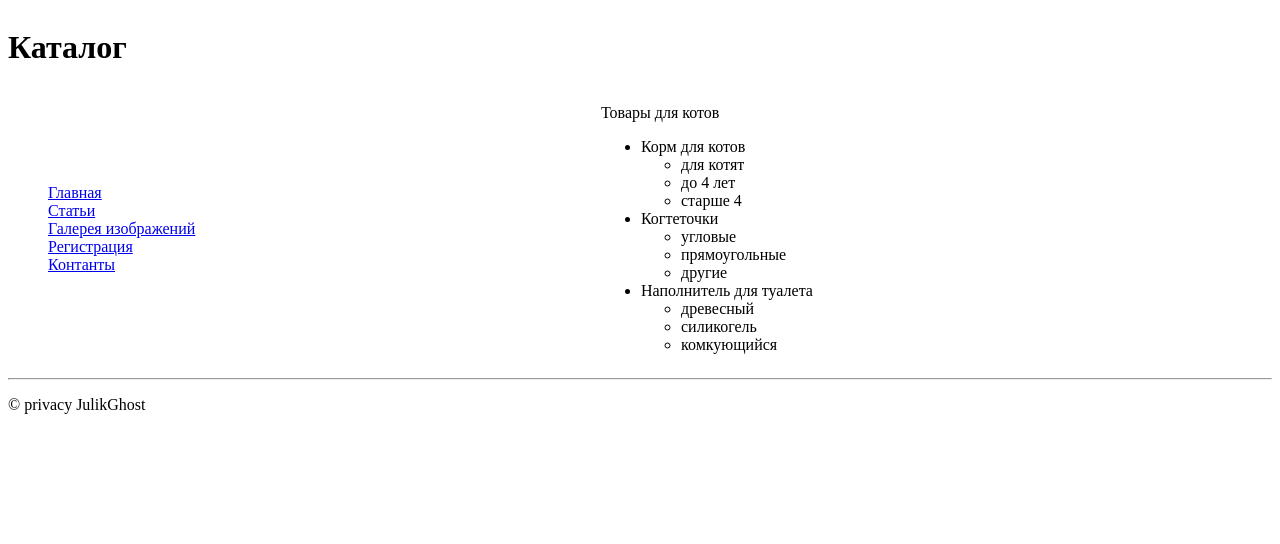
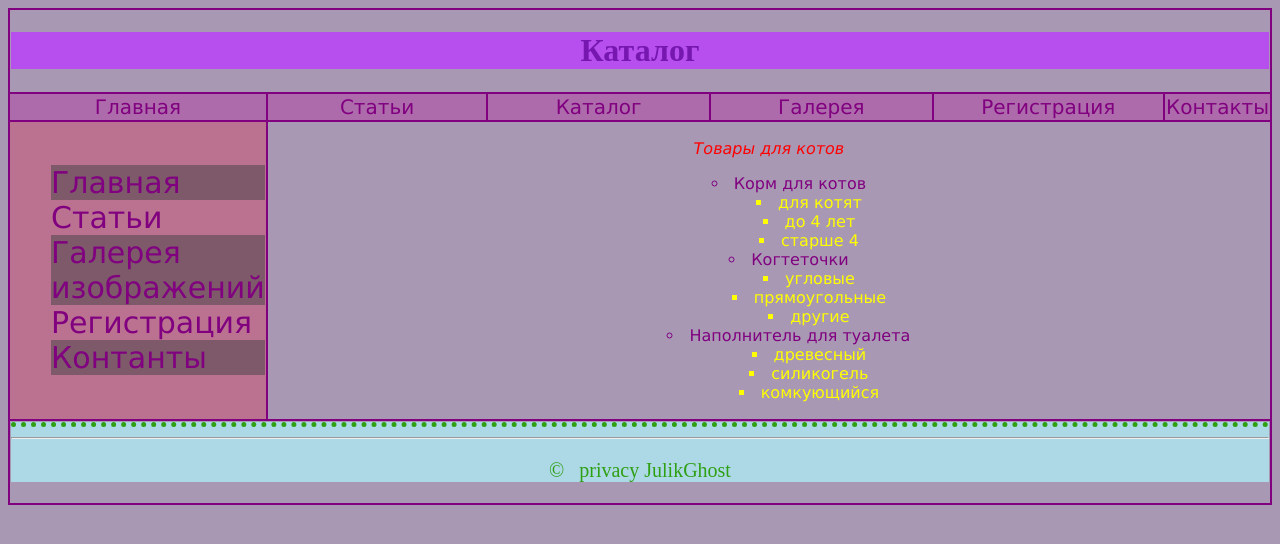
Before and after one commit to julikghost/lesson4, a plain HTML site: page catalog.html in a window 1280 px wide. Drawn offline with Linux system fonts and the light colour scheme.

Commit message:
2nd commit

```diff
--- a/catalog.html
+++ b/catalog.html
@@ -4,15 +4,24 @@
 	<meta name= "keywords" content="котики"> <!-- ДОБАВИТЬ КЛЮЧЧЕВОЕ СЛОВО-->
 	<meta charset="utf-8">
 	<title> Каталог </title>
+	<link rel="stylesheet" href="css/maincss.css">
 </head>
 
    <body>
-   	<table border="0" cellpadding="0" cellspacing="0" width="100%" >
+   	<table >
    <tr>
-   	<td colspan="2"> <header> <h1>Каталог </h1> </header> </td>
+   	<td colspan="6"> <header> <h1>Каталог </h1> </header> </td>
    </tr>
+    <tr class="sidebar">
+        <td width="20%" align="center"><a href="index.html" > Главная </td>
+        <td width="20%" align="center"><a href="articules.html">Статьи</a></td>
+        <td width="20%" align="center"><a href="catalog.html">Каталог</a></td>
+        <td width="20%" align="center"><a href="imagesg.html">Галерея</a></td>
+        <td width="20%" align="center"><a href="registration.html">Регистрация</a></td>
+        <td width="20%" align="center"><a href="contacts.html">Контакты</a></td>
+    </tr>
    <tr>
-   	<td>
+  <td id="backmenu">
    		<ul type="none">
 				<li> <a href="index.html"> Главная</a></li>
 				<li><a href="articules.html">Статьи </a></li>
@@ -21,24 +30,24 @@
                 <li><a href="contacts.html">Контанты</a></li>
 			</ul>
    	</td>
-   	<td>
-   		<p>	Товары для котов </p>
+   	<td colspan="5" id="cadfech">
+   		<p >	Товары для котов </p>
       		<ul>
 			<li>Корм для котов
-            <ul type="disk">
+            <ul  class="type">
 	        <li>для котят</li>
 	        <li> до 4 лет</li>
 	        <li>старше 4</li>
             </ul>
 	        </li>
 			<li>Когтеточки</li>
-			<ul type="disk">
+			<ul  class="type">
 				<li> угловые</li>
 				<li> прямоугольные</li>
 				<li> другие</li>
 			</ul>
 						<li>Наполнитель для туалета</li>
-			<ul  type="disk">
+			<ul  class="type" >
 				<li> древесный</li>
 				<li>силикогель</li>
 				<li>комкующийся</li>
@@ -46,7 +55,7 @@
 				</ul>
    	</td>
    </tr>
-		<tr> <td colspan="2"><footer> <hr><p>© privacy JulikGhost</p></footer>
+		<tr> <td colspan="6"><footer> <hr><p>&copy;&nbsp;&nbsp; privacy JulikGhost</p></footer>
 		 </td>
 	</tr> <!--Подвал.-->
     </table>
--- /dev/null
+++ b/css/maincss.css
@@ -0,0 +1,106 @@
+header
+{
+	font-family:Brush Script MT, Brush Script Std;
+	font-style: normal;
+	color:#7617B0;
+	background-color:#B74FEE;
+	text-align: center;
+	}
+	body{
+		font-family: Verdana, sans-serif;
+		font-style: normal;
+		background:#A898B3;
+			}
+table
+{
+border-collapse: collapse;
+	width="100%;
+	}
+table td
+{
+border: 2px solid purple ;
+color: purple;
+
+}
+footer
+{
+	font-family:Brush Script MT, Brush Script Std;
+	font-style: bold;
+	font-size: 20px;
+	text-align: center;
+	color:#2FA013;
+
+	background-color: lightblue;
+	border-top: 5px dotted;
+}
+.sidebar
+{
+font-size: 20px;
+background: #AE6BAB;
+}
+a
+{
+text-decoration: none;
+color:purple;
+}
+a:visited
+{
+text-decoration: none;
+}
+
+#backmenu
+{
+	background-color:#BB7291;
+}
+
+#backmenu ul
+{
+	font-size: 30px;
+	font-style: bold;
+}
+
+
+#backmenu li:nth-child(odd)
+{
+	background: #7D5969;
+}
+
+ a [href^= "myarticules/article" ]
+{
+	font-size:15 px;
+	font-style: italic;
+
+ } /* почемуто не работает, =(*/
+h2
+{
+color: white;
+}
+#cadfech
+{
+	text-align: center;
+}
+#cadfech p
+{
+font-size:25 px;
+	font-style: italic;
+color: red;
+}
+#cadfech ul
+{
+	list-style-position: inside;
+	list-style-type: circle;
+}
+#cadfech ul .type
+{
+	list-style-position: inside;
+	list-style-type: square;
+	color: yellow;
+}
+  .images td
+{
+	border-style: none;
+     }
+ .image table
+{
+	align-content: center;
+}
```
Also changed, not shown: articules.html (+13 -5 lines), contacts.html (+15 -5 lines), imagesg.html (+29 -14 lines), index.html (+19 -9 lines), myarticules/article1.html (+9 -2 lines), myarticules/article2.html (+9 -2 lines), registration.html (+19 -14 lines), images/min/1.jpg (added), images/min/2.jpg (added), images/min/3.jpg (added), images/min/4.jpg (added).
